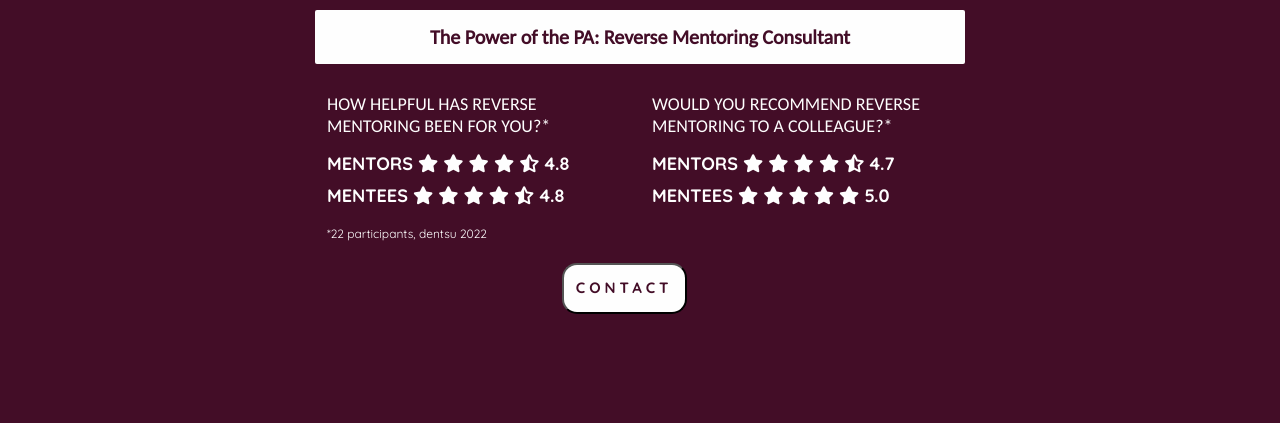
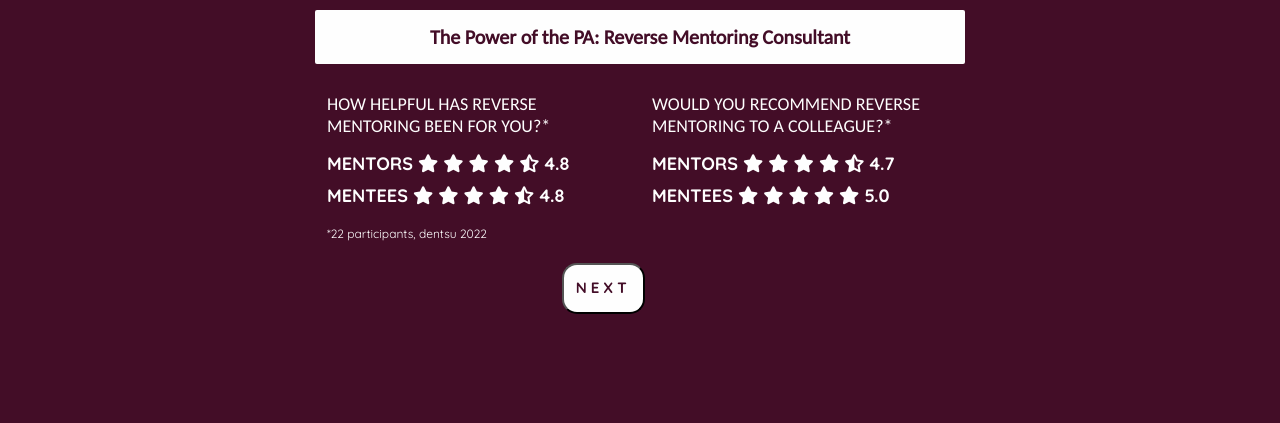
Before and after one commit to SkippyWalnuts/A-Better-Understanding, a plain HTML site: page index.html in a window 1280 px wide. Shown: the part 321-744 px from the top of the page. Drawn offline with nearby package versions, Linux system fonts and the light colour scheme.

Commit message:
Started to tidy Hero button

```diff
--- a/index.html
+++ b/index.html
@@ -122,10 +122,10 @@
             </div>
 
             </div>
-            <div class="col">
+
                 <div class="contact-button">
-            <a href="mailto:becca.early@outlook.com?subject=A Better Understanding Enquiry" title="Email Becca Early with any of your A Better Understanding questions or comments"><button>Contact</button></a>
-            </div>
+            <a href="/" title="Go to About page to learn more about A Better Understanding"><button>Next</button></a>
+
             </div>
 
              </div>
```
